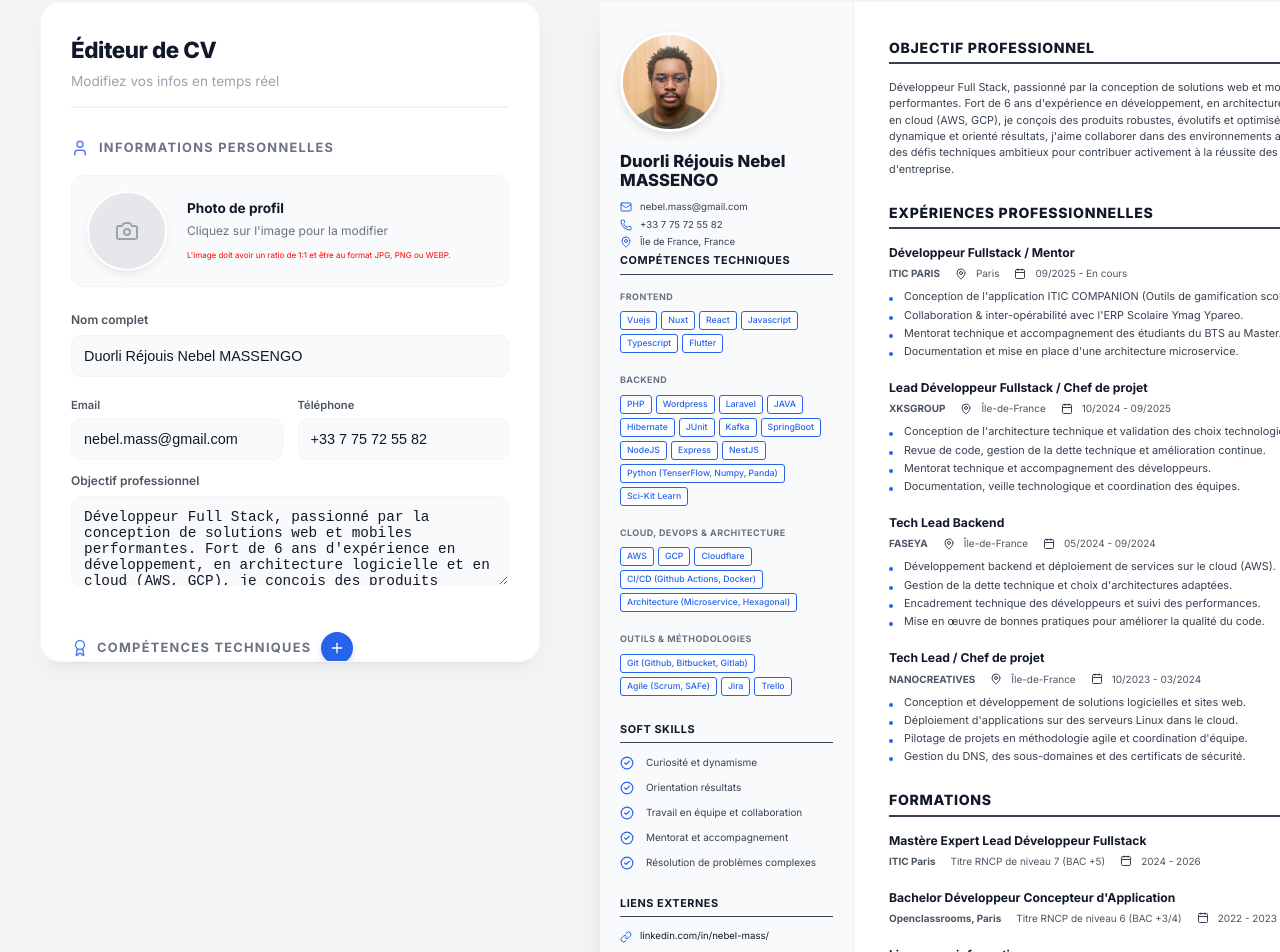
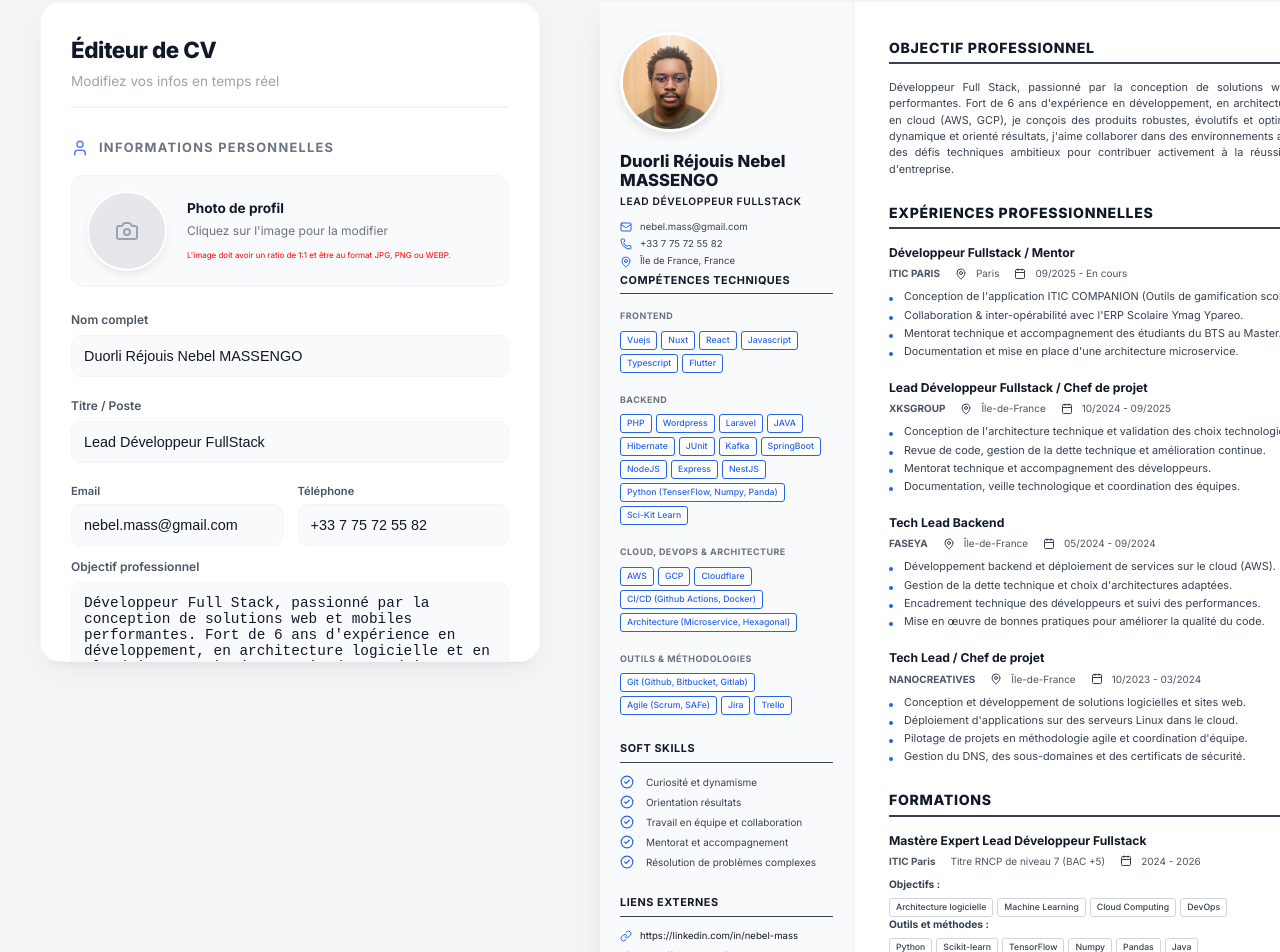
Before and after one commit to Duorly/CV_BUILDER, a React (Vite) app: page / in a window 1280 px wide. Shown: the part 124-1076 px from the top of the page. Built offline with nearby package versions, Linux system fonts and the light colour scheme.

Commit message:
feat: add professional title field to resume and update data structure and styling

```diff
--- a/src/App.css
+++ b/src/App.css
@@ -699,6 +699,15 @@ h1 {
   font-weight: 800;
   color: var(--text-dark);
   line-height: 1.15;
+  margin-bottom: 4px;
+}
+
+.profile-title {
+  font-size: calc(0.8rem * var(--font-scale));
+  font-weight: 600;
+  color: var(--accent);
+  text-transform: uppercase;
+  letter-spacing: 0.06em;
   margin-bottom: 10px;
 }
 
@@ -761,7 +770,7 @@ h1 {
   list-style: none;
   display: flex;
   flex-direction: column;
-  gap: 10px;
+  gap: 5px;
 }
 
 .soft-skills-list li {
@@ -855,6 +864,7 @@ h1 {
   font-size: calc(0.85rem * var(--font-scale));
   color: #374151;
   margin-bottom: 8px;
+  text-align: justify;
 }
 
 .experience-item,
@@ -1602,6 +1612,7 @@ h1 {
   font-size: 0.75rem;
   color: #6b7280;
 }
+
 /* ── Certifications Layout ─────────────────────────────────────────── */
 .cert-item {
   display: flex !important;
@@ -1624,7 +1635,7 @@ h1 {
 
 .cert-info strong {
   font-size: calc(0.78rem * var(--font-scale));
-  line-height:1.2;
+  line-height: 1.2;
   color: var(--text-dark);
 }
 
--- a/src/components/Editor.jsx
+++ b/src/components/Editor.jsx
@@ -1,4 +1,4 @@
-import { User, Briefcase, GraduationCap, Languages, Award, Heart, Plus, Trash2, X, MapPin, Calendar, Building, GripVertical, Circle, Camera, Image, Link } from 'lucide-react';
+import { User, Briefcase, GraduationCap, Award, Heart, Plus, Trash2, X, MapPin, Calendar, Building, GripVertical, Circle, Camera, Image, Link } from 'lucide-react';
 
 const Editor = ({ data, setData }) => {
     const handlePersonalInfoChange = (e) => {
@@ -225,6 +225,17 @@ const Editor = ({ data, setData }) => {
                         type="text"
                         name="name"
                         value={data.personalInfo.name}
+                        onChange={handlePersonalInfoChange}
+                    />
+                </div>
+
+                <div className="form-group floating">
+                    <label>Titre / Poste</label>
+                    <input
+                        type="text"
+                        name="title"
+                        placeholder="Ex: Lead Développeur FullStack"
+                        value={data.personalInfo.title || ''}
                         onChange={handlePersonalInfoChange}
                     />
                 </div>
--- a/src/components/Resume.jsx
+++ b/src/components/Resume.jsx
@@ -27,6 +27,7 @@ const Resume = ({ data }) => {
                         <img src={personalInfo.photo || photo} alt={`Photo de profil de ${personalInfo.name}`} />
                     </div>
                     <h1>{personalInfo.name}</h1>
+                    {personalInfo.title && <p className="profile-title">{personalInfo.title}</p>}
                     <div className="contact-info">
                         <p><Icon name="Mail" label="Email" /> <a href={`mailto:${personalInfo.email}`}>{personalInfo.email}</a></p>
                         <p><Icon name="Phone" label="Téléphone" /> <a href={`tel:${personalInfo.phone.replace(/\s/g, '')}`}>{personalInfo.phone}</a></p>
@@ -79,7 +80,7 @@ const Resume = ({ data }) => {
                     <ul className="lang-list">
                         {languages.map((lang, index) => (
                             <li key={index}>
-                                <Icon name="Globe" label="Langage" /> <strong>{lang.name}:</strong> {lang.level}
+                                <Icon name="Globe" label="Langage" /> <strong>{lang.name} : </strong>  {lang.level}
                             </li>
                         ))}
                     </ul>
--- a/src/data/resumeData.json
+++ b/src/data/resumeData.json
@@ -69,19 +69,19 @@
     {
       "name": "Linkedin",
       "url": "https://linkedin.com/in/nebel-mass/",
-      "label": "linkedin.com/in/nebel-mass/",
+      "label": "https://linkedin.com/in/nebel-mass",
       "icon": "Link"
     },
     {
       "name": "Github",
       "url": "https://github.com/Duorly",
-      "label": "github.com/Duorly",
+      "label": "https://github.com/Duorly",
       "icon": "CodeXml"
     },
     {
       "name": "Portfolio",
       "url": "https://nebel.dev",
-      "label": "nebel.dev",
+      "label": "https://nebel.dev",
       "icon": "Globe"
     }
   ],
@@ -151,6 +151,20 @@
       "school": "ITIC Paris",
       "degree": "Titre RNCP de niveau 7 (BAC +5)",
       "period": "2024 - 2026",
+      "objectives": [
+        "Architecture logicielle",
+        "Machine Learning",
+        "Cloud Computing",
+        "DevOps"
+      ],
+      "tools": [
+        "Python",
+        "Scikit-learn",
+        "TensorFlow",
+        "Numpy",
+        "Pandas",
+        "Java"
+      ],
       "details": []
     },
     {
```
